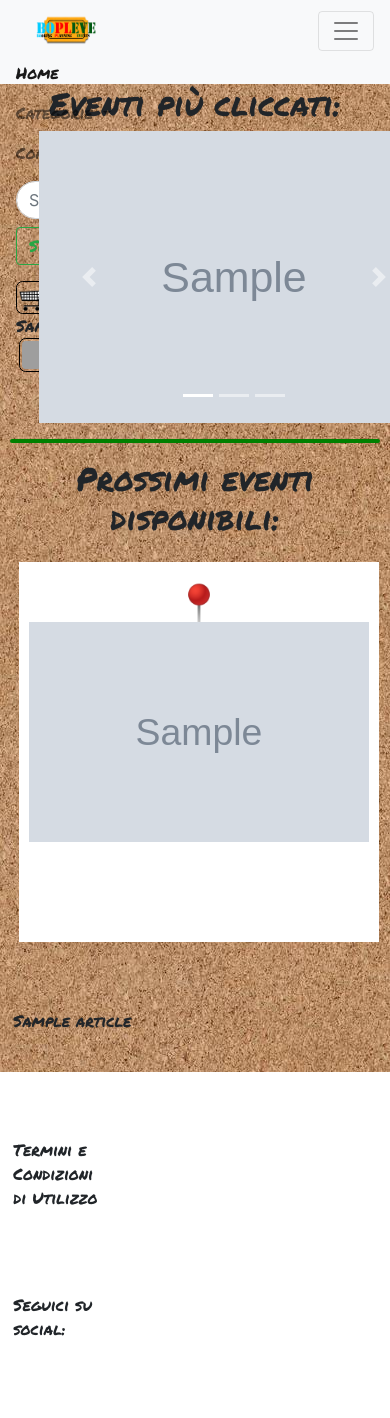
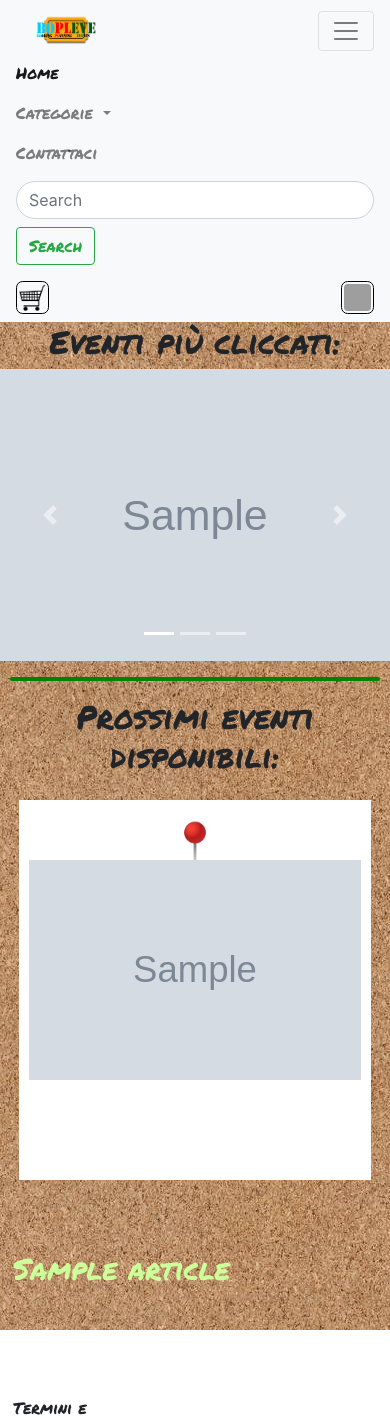
Before and after one commit to AndreaStefanini/Tecnologie-Web-Progetto, a PHP site: page / in a window 390 px wide, after a click that opens the changed part; the page is wider, and only the part inside the window is pictured. Shown: the top 1418 px of that part. Run offline with PHP 8.4, Linux system fonts and the light colour scheme; the visitor is signed in with stand-in values (Sample User, id 1); tables that the repository leaves empty or names only in its code hold one stand-in row (values such as "Sample post"); grey boxes marked "Sample" are stand-in pictures; data that the repository does not hold is empty; grey boxes are pictures that could not be loaded.

Commit message:
improved phone side of the website

```diff
--- a/Bopleve.php
+++ b/Bopleve.php
@@ -58,6 +58,7 @@
         <input class="form-control mr-sm-2" type="search" placeholder="Search" aria-label="Search" name="title">
         <button class="btn btn-outline-success my-2 my-sm-0" type="submit">Search</button>
       </form>
+    </div>
     <?php if(!empty($_SESSION["email"])){?>
     <div class="dropleft" style = "margin-right:1%;">
       <img src="resources/carrello.png" class=" carrello dropdown-toggle" data-toggle="dropdown" alt="">
@@ -65,7 +66,7 @@
         <div class="dropdown-item"> Olimpiade</div>
       </div>
     </div>
-      <p style="margin-bottom:0;"><?php echo $_SESSION["nome"]. " ". $_SESSION["cognome"]; ?></p>
+    <p  class="hiding" style="margin-bottom:0;"><?php echo $_SESSION["nome"]. " ". $_SESSION["cognome"]; ?></p>
     <div class="dropdown">
     <img class="carrello dropdown-toggle" src="<?php echo $_SESSION["ProfileImage"];?>" data-toggle="dropdown" style="margin-left:2pt;" alt="">
     <div class="dropdown-menu dropdown-menu-right">
@@ -80,7 +81,6 @@
       <button class="btn btn-outline-dark my-2 my-sm-0" id="signup" type="submit"
       onclick="window.location.href='signup.php'">Sign Up</button>
     <?php } ?>
-    </div>
   </nav>
   <?php
     require_once($page);
--- a/css/style.css
+++ b/css/style.css
@@ -51,7 +51,6 @@ nav > img{
     height:45px;
 }
 nav.navbar{
-    height: 10%;
     width:100%;
     background:white;
 }
@@ -114,6 +113,10 @@ input#submit{
     float:right;
     margin-left: 10%;
 }
+p.title{
+    color: rgb(204, 255, 153);
+    font-size: 22pt;
+}
 iframe{
     margin-top: 5%;
     align-items: center;
@@ -154,9 +157,22 @@ input.input:hover +div.submessages{
 button#signup{
     margin-left:1%;
 }
+div.logged{
+    margin-left:10%;
+    margin-top:10%
+}
 @media only screen and (max-width:600px){
+    div.logged{
+        width:100%;
+        margin:0;
+    }
+    p.hiding{
+        display:none;
+    }
     img.shared{
         margin-left:1%;
+        width:98%;
+        margin-right:1%;
     }
     h1{
         font-size: 24pt;
@@ -166,7 +182,9 @@ button#signup{
         margin-left:0;
     }
     div.carousel{
+        position: relative;
         width:100%;
+        margin-left:0;
     }
     iframe{
         margin-top: 5%;
@@ -182,7 +200,7 @@ button#signup{
     p#description{
         display:none;
     }
-    p#title{
+    p.title{
         display:inline;
     }
 }
--- a/home.php
+++ b/home.php
@@ -38,7 +38,7 @@
         </a>
         </div>
         <div class="col">
-          <p id="title"><?php echo $article["Article_Title"];?></p>
+          <p class="title"><?php echo $article["Article_Title"];?></p>
           <img class="arrows" src="resources/arrows.png"  alt="">
           <p id="description">Per saperne di più, clicca l'immagine</p>
         </div>
--- a/login-in.php
+++ b/login-in.php
@@ -6,7 +6,7 @@ $articles = $db->get_by_author($result[0]["ID"]);
 
 foreach ($articles as $article):
 ?>
-<div class="row" style = "margin-left:10%; margin-top:10%">
+<div class="row logged" >
     <img src="<?php echo $article["Image_Path"]; ?>" alt="" class="shared">
     <div> <?php echo $article["Article_Title"] ?></div>
     <button class="login"><img src="resources/matita.png" class="icons"  alt=""></button>
--- a/login.php
+++ b/login.php
@@ -1,6 +1,9 @@
 <?php
 require_once("database-entrance.php");
 session_start();
+if(!empty($_SESSION)){
+    $page= "login-form.php";
+}else{
     if(isset($_POST["email"])&& isset($_POST["password"])){
         $result=$db->login($_POST["email"],$_POST["password"]);
         if(count($result)==0){
@@ -21,6 +24,8 @@ session_start();
     }else{
         $page= "login-form.php";
     }
+}
+
     require("Bopleve.php");
 
 
```
Lines whose indentation alone changed are shown as unchanged.
